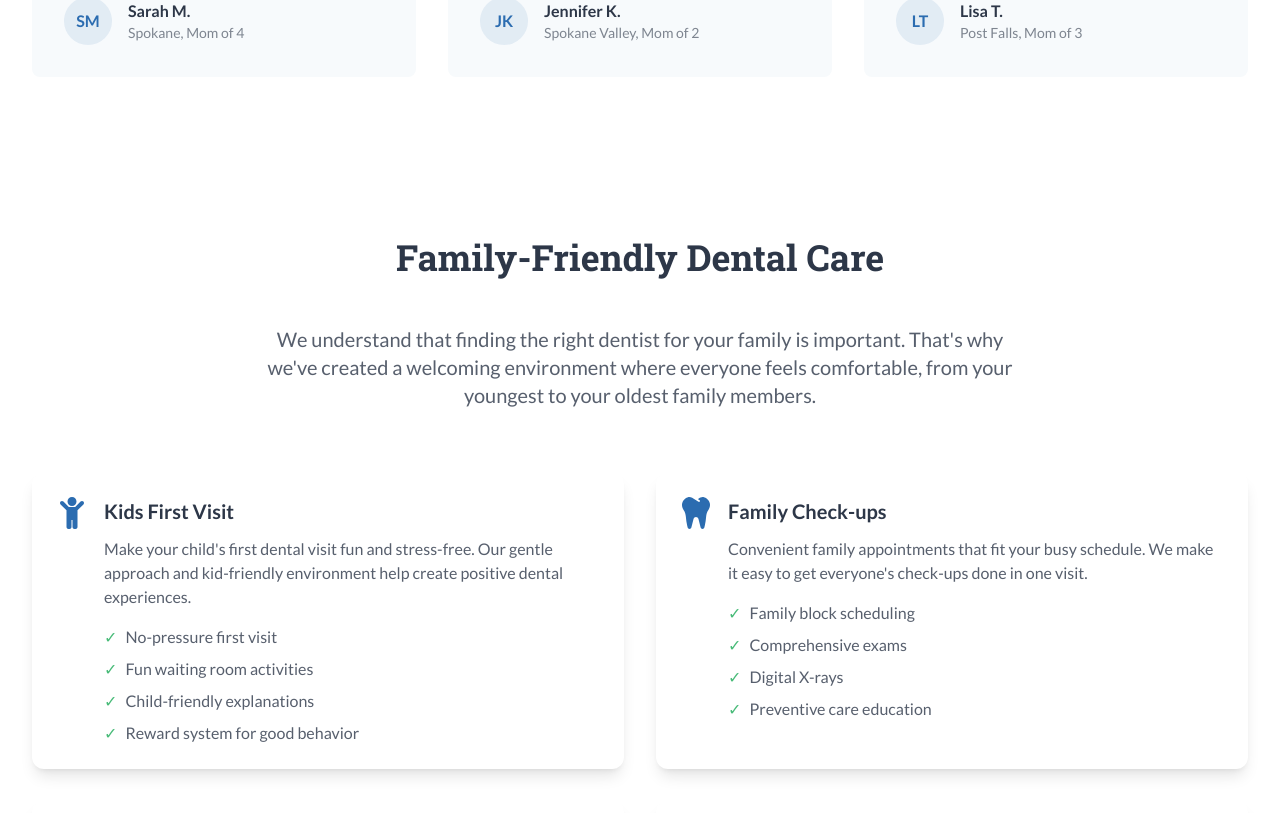
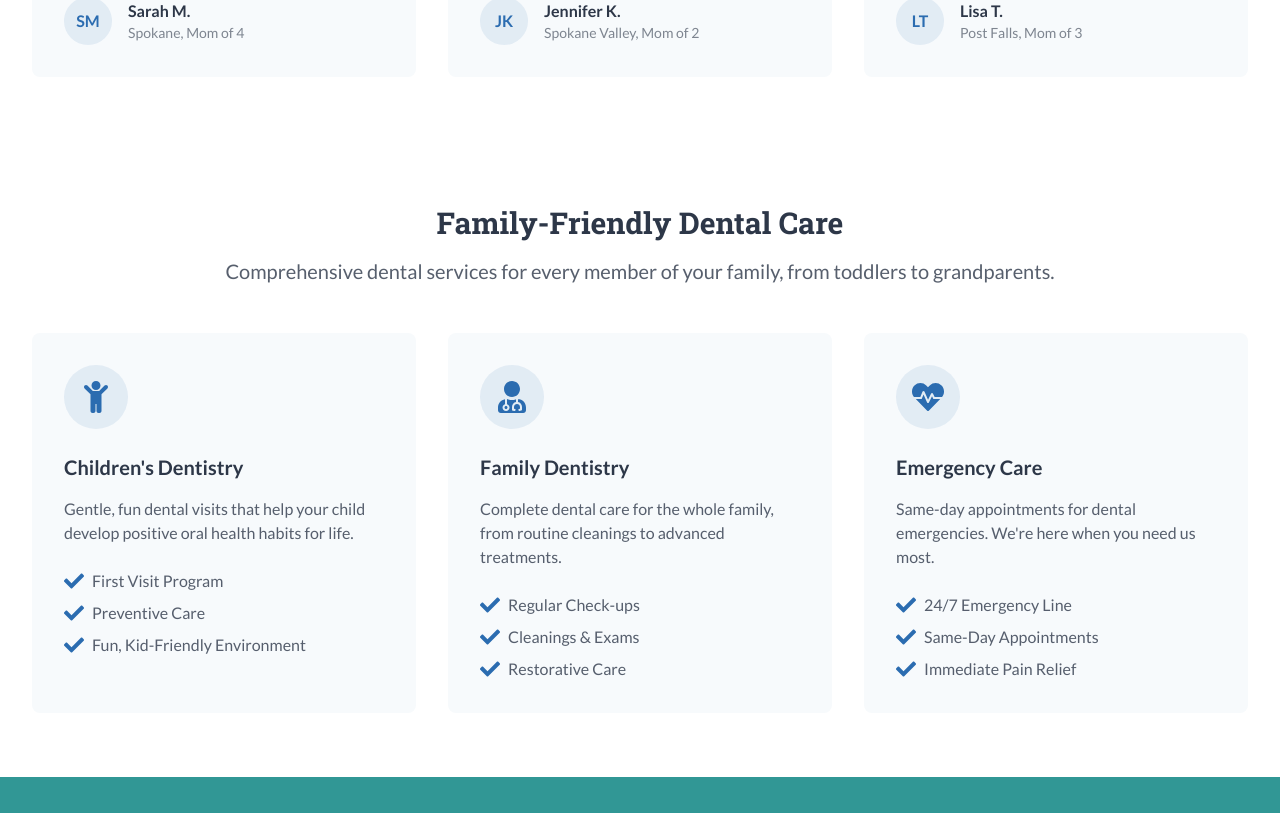
Before and after one commit to tflann/bright-smiles-dentistry, a Next.js app: page / in a window 1280 px wide. Shown: the part 1507-2320 px from the top of the page. Built offline with nearby package versions, Linux system fonts and the light colour scheme.

Commit message:
Updated website - all sorts of stuff

```diff
--- a/src/components/FamilyServicesSection.tsx
+++ b/src/components/FamilyServicesSection.tsx
@@ -3,7 +3,7 @@
 import Image from 'next/image'
 import Link from 'next/link'
 import { motion } from 'framer-motion'
-import { FaTooth, FaChild, FaUserMd, FaHeartbeat } from 'react-icons/fa'
+import { FaTooth, FaChild, FaUserMd, FaHeartbeat, FaCheck } from 'react-icons/fa'
 
 const services = [
   {
@@ -54,50 +54,85 @@ const services = [
 
 export default function FamilyServicesSection() {
   return (
-    <section className="section-padding bg-white">
+    <section className="py-16 bg-white">
       <div className="container-custom">
-        <h2 className="section-title">Family-Friendly Dental Care</h2>
-        <p className="section-subtitle">
-          We understand that finding the right dentist for your family is important.
-          That's why we've created a welcoming environment where everyone feels comfortable,
-          from your youngest to your oldest family members.
+        <h2 className="text-3xl font-serif font-bold text-center mb-4">Family-Friendly Dental Care</h2>
+        <p className="text-xl text-neutral-dark/80 text-center mb-12">
+          Comprehensive dental services for every member of your family, from toddlers to grandparents.
         </p>
 
-        <div className="grid grid-cols-1 md:grid-cols-2 gap-8">
-          {services.map((service, index) => (
-            <motion.div
-              key={service.title}
-              initial={{ opacity: 0, y: 20 }}
-              whileInView={{ opacity: 1, y: 0 }}
-              transition={{ duration: 0.5, delay: index * 0.1 }}
-              viewport={{ once: true }}
-              className="card"
-            >
-              <div className="flex items-start gap-4">
-                <div className="text-primary-blue">
-                  {service.icon}
+        <div className="grid grid-cols-1 md:grid-cols-2 lg:grid-cols-3 gap-8">
+          <div className="bg-neutral-light p-8 rounded-lg">
+            <div className="w-16 h-16 bg-primary-blue/10 rounded-full flex items-center justify-center mb-6">
+              <FaChild className="w-8 h-8 text-primary-blue" />
             </div>
-                <div>
-                  <h3 className="text-xl font-bold mb-3">{service.title}</h3>
-                  <p className="text-neutral-dark/80 mb-4">{service.description}</p>
-                  <ul className="space-y-2">
-                    {service.features.map((feature) => (
-                      <li key={feature} className="flex items-center text-neutral-dark/80">
-                        <span className="text-accent-green mr-2">✓</span>
-                        {feature}
+            <h3 className="text-xl font-bold mb-4">Children's Dentistry</h3>
+            <p className="text-neutral-dark/80 mb-6">
+              Gentle, fun dental visits that help your child develop positive oral health habits for life.
+            </p>
+            <ul className="space-y-2 text-neutral-dark/80">
+              <li className="flex items-center">
+                <FaCheck className="w-5 h-5 text-primary-blue mr-2" />
+                First Visit Program
               </li>
-                    ))}
+              <li className="flex items-center">
+                <FaCheck className="w-5 h-5 text-primary-blue mr-2" />
+                Preventive Care
+              </li>
+              <li className="flex items-center">
+                <FaCheck className="w-5 h-5 text-primary-blue mr-2" />
+                Fun, Kid-Friendly Environment
+              </li>
             </ul>
           </div>
+
+          <div className="bg-neutral-light p-8 rounded-lg">
+            <div className="w-16 h-16 bg-primary-blue/10 rounded-full flex items-center justify-center mb-6">
+              <FaUserMd className="w-8 h-8 text-primary-blue" />
             </div>
-            </motion.div>
-          ))}
+            <h3 className="text-xl font-bold mb-4">Family Dentistry</h3>
+            <p className="text-neutral-dark/80 mb-6">
+              Complete dental care for the whole family, from routine cleanings to advanced treatments.
+            </p>
+            <ul className="space-y-2 text-neutral-dark/80">
+              <li className="flex items-center">
+                <FaCheck className="w-5 h-5 text-primary-blue mr-2" />
+                Regular Check-ups
+              </li>
+              <li className="flex items-center">
+                <FaCheck className="w-5 h-5 text-primary-blue mr-2" />
+                Cleanings & Exams
+              </li>
+              <li className="flex items-center">
+                <FaCheck className="w-5 h-5 text-primary-blue mr-2" />
+                Restorative Care
+              </li>
+            </ul>
           </div>
 
-        <div className="mt-12 text-center">
-          <Link href="/services" className="btn-primary">
-            View All Services
-          </Link>
+          <div className="bg-neutral-light p-8 rounded-lg">
+            <div className="w-16 h-16 bg-primary-blue/10 rounded-full flex items-center justify-center mb-6">
+              <FaHeartbeat className="w-8 h-8 text-primary-blue" />
+            </div>
+            <h3 className="text-xl font-bold mb-4">Emergency Care</h3>
+            <p className="text-neutral-dark/80 mb-6">
+              Same-day appointments for dental emergencies. We're here when you need us most.
+            </p>
+            <ul className="space-y-2 text-neutral-dark/80">
+              <li className="flex items-center">
+                <FaCheck className="w-5 h-5 text-primary-blue mr-2" />
+                24/7 Emergency Line
+              </li>
+              <li className="flex items-center">
+                <FaCheck className="w-5 h-5 text-primary-blue mr-2" />
+                Same-Day Appointments
+              </li>
+              <li className="flex items-center">
+                <FaCheck className="w-5 h-5 text-primary-blue mr-2" />
+                Immediate Pain Relief
+              </li>
+            </ul>
+          </div>
         </div>
       </div>
     </section>
```
Lines whose indentation alone changed are shown as unchanged.
